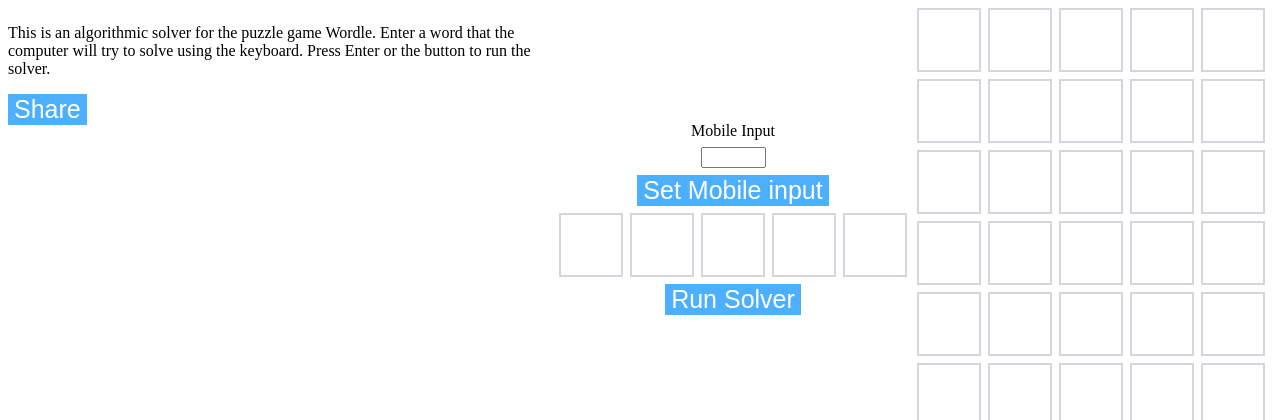
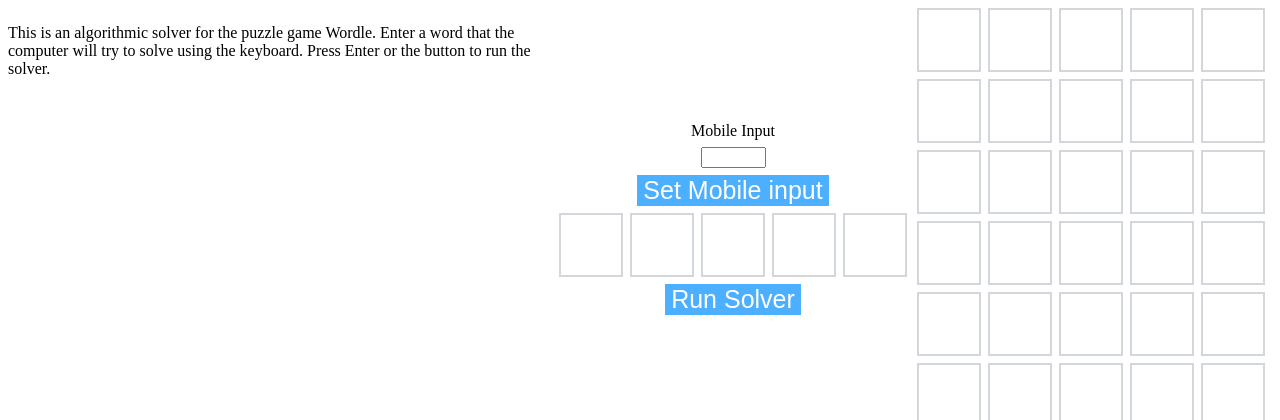
Before and after one commit to JamesG9802/Wordle-Information-Gain, a PHP site: page / in a window 1280 px wide. Shown: the top 420 px of the page. Run offline with PHP 8.4, Linux system fonts and the light colour scheme.

Commit message:
Update styles.css

```diff
--- a/styles.css
+++ b/styles.css
@@ -101,3 +101,7 @@
     height: 30px;
     background-color: rgb(106, 170, 100);
 }
+
+#Share-Button {
+    display: none;
+}
```
